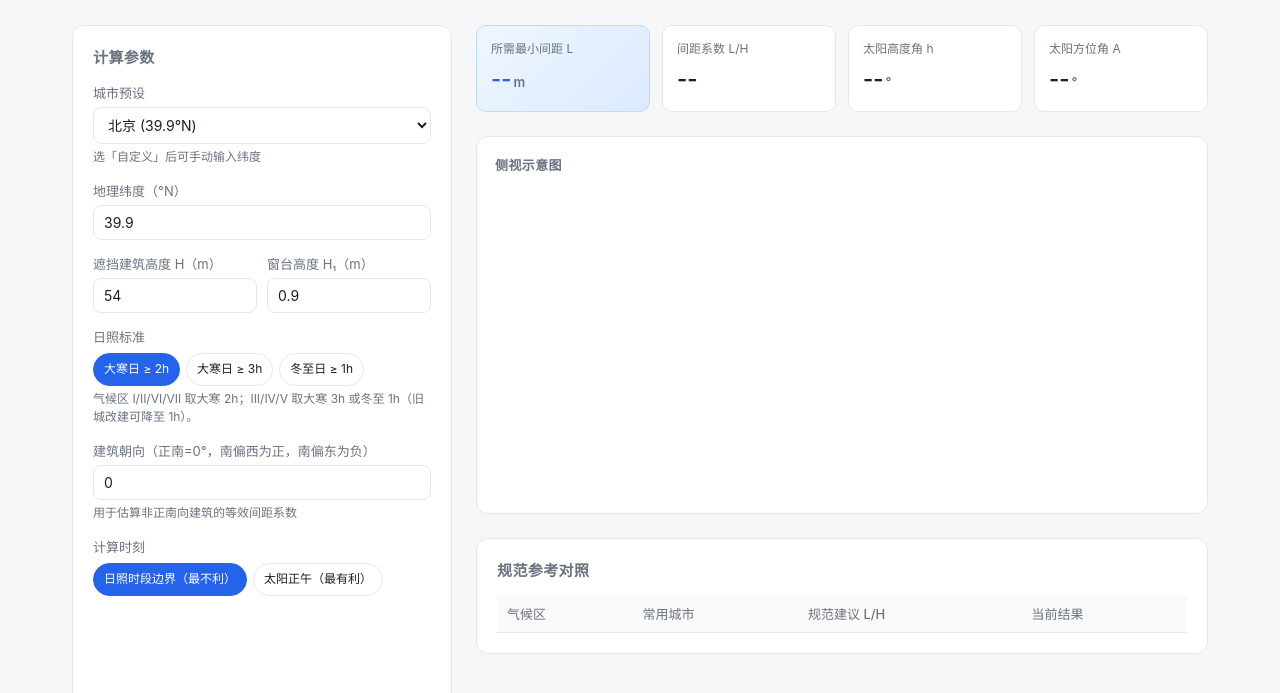
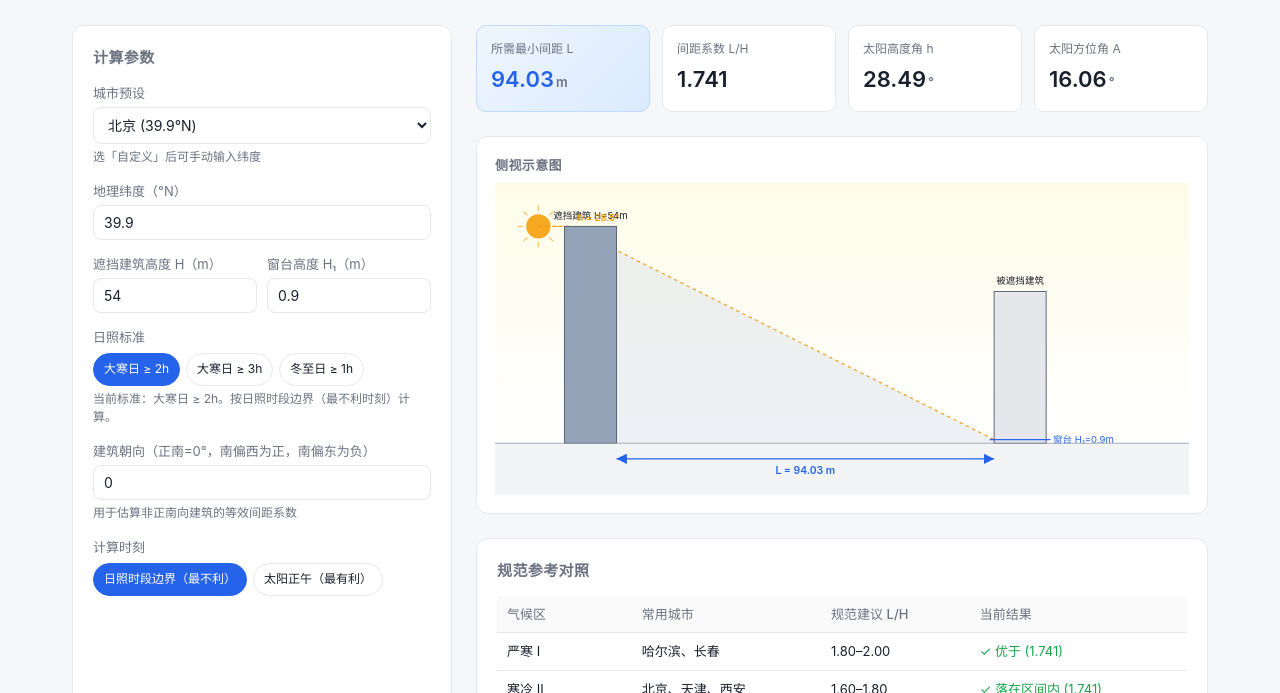
Before and after one commit to mxy1129-oss/sunlight-spacing-calculator, a plain HTML site: page index.html in a window 1280 px wide. Shown: the part 94-787 px from the top of the page. Drawn offline with Linux system fonts and the light colour scheme.

Commit message:
Fix TDZ error that left first paint blank
setStd('dahan2') at script init triggered recalc() → solarPosition(),
which read the D2R constant declared further down the file. Hitting
the temporal dead zone threw a ReferenceError, aborting the rest of
the init block — metrics stayed at '--' and the SVG stayed empty.

Replace the initial setStd call with a UI-only pill-highlight step;
the final recalc() at end of script now runs as intended once all
constants are bound.

Co-Authored-By: Claude Opus 4.7 (1M context) <noreply@anthropic.com>

```diff
--- a/index.html
+++ b/index.html
@@ -299,7 +299,8 @@ function setStd(std){
 elStdPills.addEventListener("click", e => {
   if(e.target.dataset.std) setStd(e.target.dataset.std);
 });
-setStd("dahan2");
+// 仅高亮初始 pill，真正的 recalc 在脚本末尾（避开常量 TDZ）
+[...elStdPills.children].forEach(p => p.classList.toggle("on", p.dataset.std === state.std));
 
 // 时刻 pills
 elMomentPills.addEventListener("click", e => {
```
Also changed, not shown: .claude/launch.json (added).
